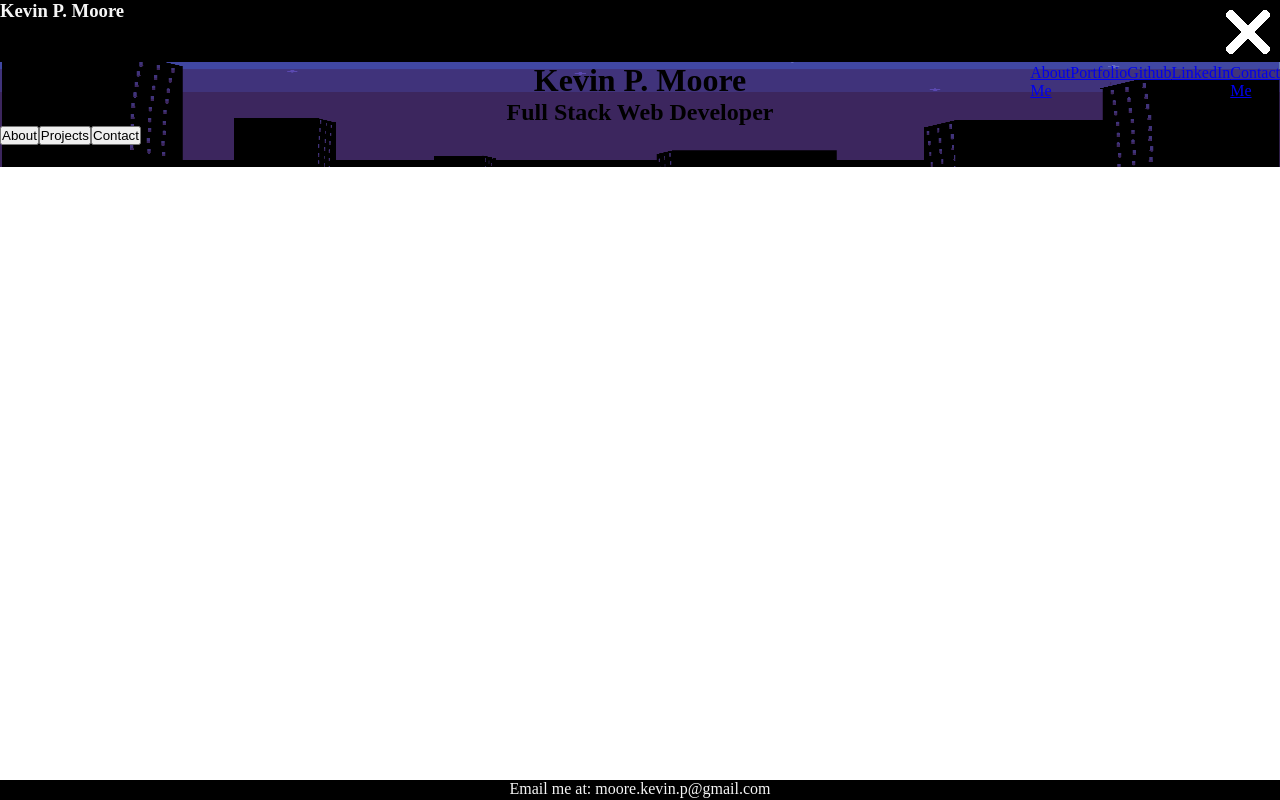
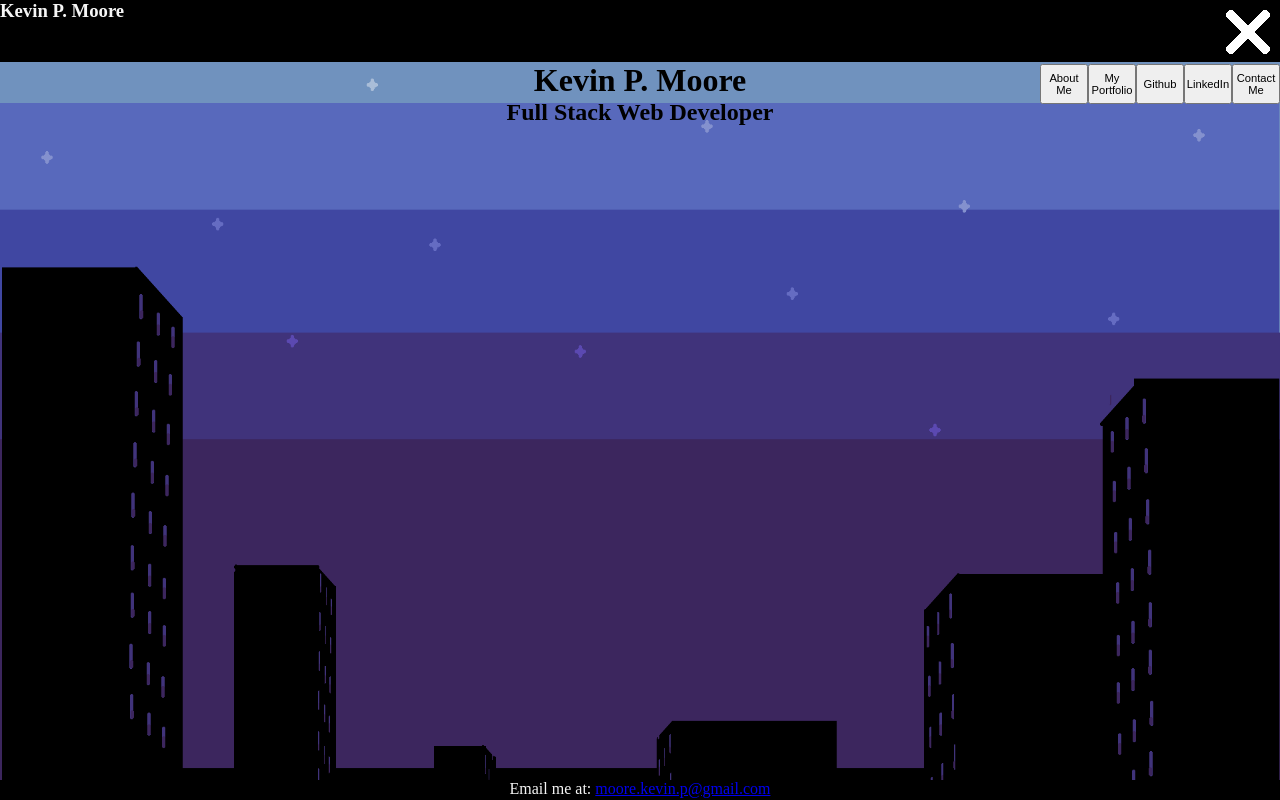
Before and after one commit to KevinPMoore/Portfolio, a React (Create React App) app: page / in a window 1280 px wide. Both pictures are taken after a click on the picture 1248 px from the left and 32 px from the top of the page. Built offline with nearby package versions, Linux system fonts and the light colour scheme.

Commit message:
fixed background scrolling

```diff
--- a/src/App.js
+++ b/src/App.js
@@ -23,7 +23,7 @@ export default class App extends React.Component {
     });
   };
 
-  updateprojects = () => {
+  updateProjects = () => {
     this.setState({
       about: false,
       projects: true,
@@ -44,7 +44,11 @@ export default class App extends React.Component {
   render() {
     return (
       <div className='App'>
-        <Header/>
+        <Header
+          updateAbout = {this.updateAbout}
+          updateContact = {this.updateContact}
+          updateProjects = {this.updateProjects}
+        />
         <main>
           {this.state.about === true ? <About/> : null}
           {this.state.projects === true ? <Projects/> : null}
@@ -59,25 +63,6 @@ export default class App extends React.Component {
           >
             Full Stack Web Developer
           </h2>
-          <div
-            className='main-buttons'
-          >
-            <button
-              onClick={this.updateAbout}
-            >
-              About
-            </button>
-            <button
-              onClick={this.updateprojects}
-            >
-              Projects
-            </button>
-            <button
-              onClick={this.updateContact}
-            >
-              Contact
-            </button>
-          </div>
         </main>
         <Footer/>
       </div>
--- a/src/components/about/about.css
+++ b/src/components/about/about.css
@@ -1,6 +1,8 @@
 .about-me {
+    display: flex;
+    flex-direction: column;
     background: rgba(0, 0, 0, 0.6);
-    margin-bottom: 20px;
+    overflow: auto;
     height: 100%;
 }
 
@@ -10,5 +12,5 @@
     color: whitesmoke;
     margin-left: auto;
     margin-right: auto;
-    margin-bottom: 10px;
+    margin-bottom: 24px;
 }
--- a/src/components/contact/contact.css
+++ b/src/components/contact/contact.css
@@ -1,6 +1,5 @@
 .contact {
     background: rgba(0, 0, 0, 0.6);
-    margin-bottom: 20px;
     height: 100%;
     color: whitesmoke;
 }
--- a/src/components/footer/footer.js
+++ b/src/components/footer/footer.js
@@ -5,7 +5,7 @@ export default class Footer extends React.Component {
     render() {
         return(
             <footer>
-                Email me at: moore.kevin.p@gmail.com
+                Email me at: <a className='contact-link' href='mailto: moore.kevin.p@gmail.com'>moore.kevin.p@gmail.com</a>
             </footer>
         );
     };
--- a/src/components/header/header.css
+++ b/src/components/header/header.css
@@ -48,7 +48,13 @@ nav {
     justify-content: right;
 }
 
-.jumper-container {
+.link-container {
     display: flex;
     flex-direction: row;
 }
+
+.nav-button {
+    height: 40px;
+    width: 48px;
+    font-size: 0.7rem;
+}
--- a/src/components/header/header.js
+++ b/src/components/header/header.js
@@ -41,13 +41,40 @@ export default class Header extends React.Component {
                 >
                     <img className ='xicon' src={Xicon} alt='a white X' onClick={this.handleToggleClick}></img>
                     <div
-                        className='jumper-container'
+                        className='link-container'
                     >
-                        <a className='jumper' href='#about-me'>About Me</a>
-                        <a className='jumper' href='#portfolio'>Portfolio</a>
-                        <a href='https://github.com/KevinPMoore' target='_blank' rel='noopener noreferrer'>Github</a>
-                        <a href='https://www.linkedin.com/in/kevin-p-moore/' target='_blank' rel='noopener noreferrer'>LinkedIn</a>
-                        <a className='jumper' href='#contact'>Contact Me</a>
+                        <button
+                            className='nav-button'
+                            onClick={this.props.updateAbout}
+                        >
+                            About Me
+                        </button>
+                        <button
+                            className='nav-button'
+                            onClick={this.props.updateProjects}
+                        >
+                            My Portfolio
+                        </button>
+                        <a href='https://github.com/KevinPMoore' target='_blank' rel='noopener noreferrer'>
+                            <button
+                                className='nav-button'
+                            >
+                                Github
+                            </button>
+                        </a>
+                        <a href='https://www.linkedin.com/in/kevin-p-moore/' target='_blank' rel='noopener noreferrer'>
+                            <button
+                                className='nav-button'
+                            >
+                                LinkedIn
+                            </button>
+                        </a>
+                        <button
+                            className='nav-button'
+                            onClick={this.props.updateContact}
+                        >
+                            Contact Me
+                        </button>
                     </div>
                 </nav>
             </header>
--- a/src/components/projects/projects.css
+++ b/src/components/projects/projects.css
@@ -1,7 +1,10 @@
 .portfolio {
+    display: flex;
+    flex-direction: column;
     background: rgba(0, 0, 0, 0.6);
     margin-bottom: 20px;
     height: 100%;
+    overflow: auto;
 }
 
 .project-container {
--- a/src/index.css
+++ b/src/index.css
@@ -6,10 +6,11 @@
 }
 
 body {
-  height: 100%;
-  width: 100%;
+  height: 100vh;
+  width: 100vw;
   font-size: 1rem;
   background: url('./Background.png');
+  background-attachment: fixed;
   background-size: 100% 100%;
   background-repeat: no-repeat;
 }
```
